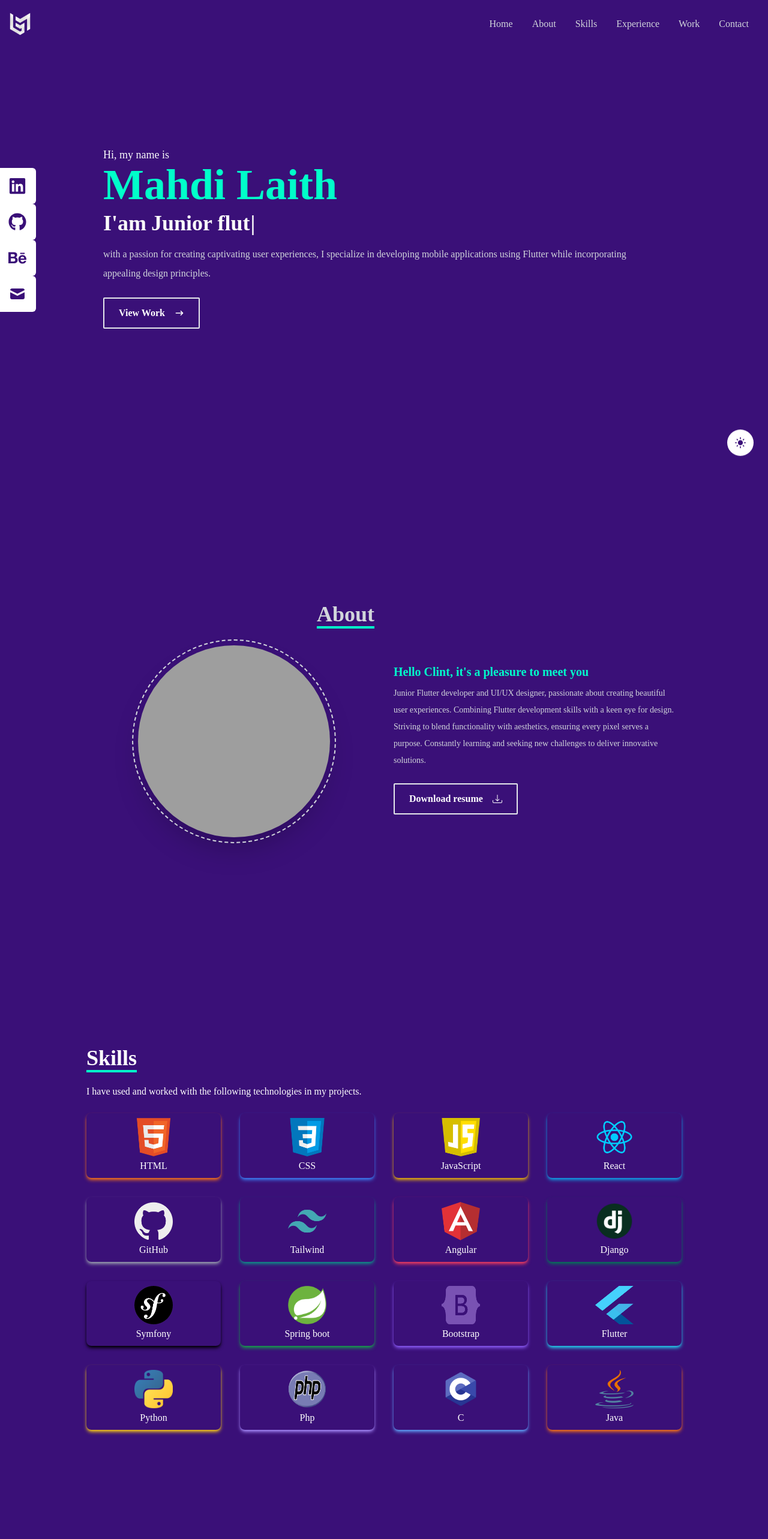
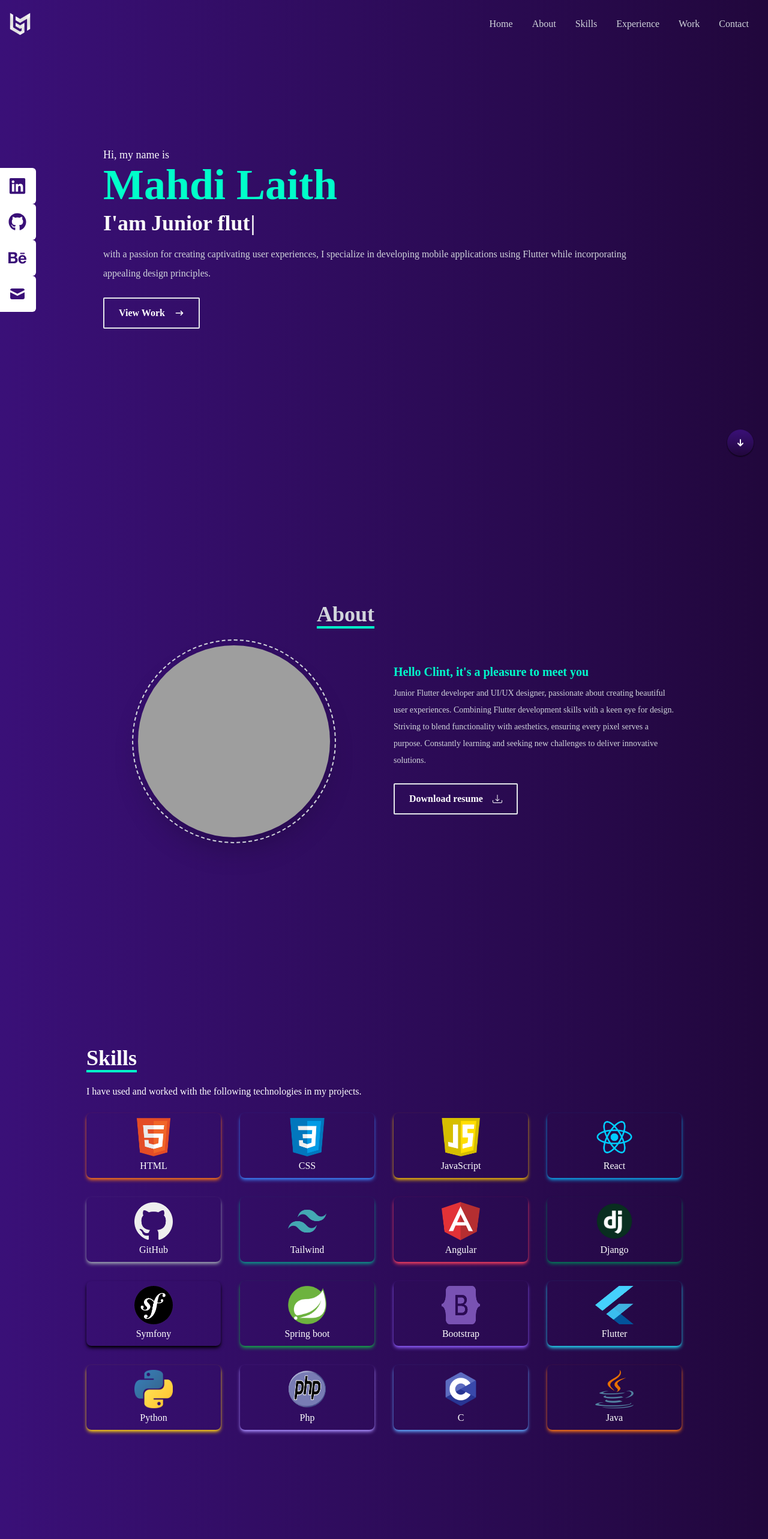
Before and after one commit to alex-baymax/My-portfolio-react, a React (Create React App) app: page / in a window 1280 px wide. Shown: the top 2566 px of the page at 60% size. Built offline with nearby package versions, Linux system fonts and the light colour scheme; grey boxes are pictures that could not be loaded.

Commit message:
still the gradient

```diff
--- a/src/components/About.jsx
+++ b/src/components/About.jsx
@@ -10,7 +10,7 @@ const About = () => {
   };
 
   return (
-    <div name="about" className="w-full h-screen bg-[#3A1078] text-gray-300 dark:bg-[#21073C]">
+    <div name="about" className="w-full h-screen bg-gradient-to-l from-[#21073C] to-[#3A1078] text-gray-300 dark:bg-[#21073C]">
       <div className="flex flex-col justify-center items-center w-full h-full">
         <div className="max-w-[1000px] w-full grid grid-cols-2 gap-8">
           <div className="sm:text-right pb-8 pl-4">
--- a/src/components/Experience.jsx
+++ b/src/components/Experience.jsx
@@ -24,7 +24,7 @@ const Experience = () => {
   return (
     <div
       id="experience"
-      className="min-h-screen bg-[#3A1078] text-gray-300 dark:bg-[#21073C] py-32"
+      className="min-h-screen bg-gradient-to-l from-[#21073C] to-[#3A1078] text-gray-300 py-32"
     >
       <div className="max-w-screen-lg mx-auto p-4 flex flex-col justify-center  h-full text-white">
         <div>
--- a/src/components/Home.jsx
+++ b/src/components/Home.jsx
@@ -4,7 +4,8 @@ import Typewriter from "typewriter-effect";
 
 const Home = () => {
   return (
-    <div name="home" className="w-full h-screen bg-[#3A1078] dark:bg-[#21073C]">
+    // bg-[#3A1078] dark:bg-[#21073C]
+    <div name="home" className="w-full h-screen bg-gradient-to-l from-[#21073C] to-[#3A1078]">
       {/* Container */}
       <div className="max-w-[1000px] mx-auto px-8 flex flex-col justify-center h-full">
         <p className="text-gray-50 text-lg">Hi, my name is</p>
--- a/src/components/Navbar.jsx
+++ b/src/components/Navbar.jsx
@@ -1,8 +1,8 @@
 import React, { useEffect, useState } from "react";
 import Logo from "../assets/logo.png";
-import { FaBars, FaTimes, FaGithub, FaLinkedin, FaBehance } from "react-icons/fa";
-import { HiMail } from "react-icons/hi";
-import { MdDarkMode, MdLightMode } from "react-icons/md";
+import { FaTimes, FaGithub, FaLinkedin, FaBehance } from "react-icons/fa";
+import { BsGridFill } from "react-icons/bs";
+import { HiArrowSmDown, HiMail } from "react-icons/hi";
 
 const Navbar = () => {
   const [nav, setNav] = useState(false);
@@ -28,23 +28,23 @@ const Navbar = () => {
   const handleClick = () => setNav(!nav);
 
   return (
-    <div className='fixed w-full h-[80px] flex justify-between items-center px-4 bg-[#3A1078] dark:bg-[#21073C] text-gray-300 z-20'>
+    <div className='fixed w-full h-[80px] flex justify-between items-center px-4 bg-gradient-to-l from-[#21073C] to-[#3A1078] text-gray-300 z-20'>
       <div>
         <img src={Logo} alt="logo" style={{ width: "35px" }} />
       </div>
       {/*  menu  */}
       <ul className="hidden md:flex ">
-        <li className="hover:font-bold hover:text-[#00FFCA]">Home</li>
-        <li className="hover:font-bold hover:text-[#00FFCA]">About</li>
-        <li className="hover:font-bold hover:text-[#00FFCA]">Skills</li>
-        <li className="hover:font-bold hover:text-[#00FFCA]">Experience</li>
-        <li className="hover:font-bold hover:text-[#00FFCA]">Work</li>
-        <li className="hover:font-bold hover:text-[#00FFCA]">Contact</li>
+        <li className="hover:text-[#00FFCA]">Home</li>
+        <li className="hover:text-[#00FFCA]">About</li>
+        <li className="hover:text-[#00FFCA]">Skills</li>
+        <li className="hover:text-[#00FFCA]">Experience</li>
+        <li className="hover:text-[#00FFCA]">Work</li>
+        <li className="hover:text-[#00FFCA]">Contact</li>
       </ul>
 
       {/* Hamburger */}
       <div onClick={handleClick} className="md:hidden z-10">
-        {!nav ? <FaBars /> : <FaTimes />}
+        {!nav ? <BsGridFill /> : <FaTimes />}
       </div>
 
       {/* Mobile menu */}
@@ -56,9 +56,9 @@ const Navbar = () => {
         <li className="py-6 text-4xl">Contact</li>
       </ul>
 
-      <div className="fixed flex-col top-[90%] right-2 md:right-6 animate-bounce bg-white text-[#3A1078] rounded-full">
+      <div className="fixed flex-col top-[90%] right-2 md:right-6 animate-bounce bg-gradient-to-t from-[#21073C] to-[#3A1078] text-white rounded-full shadow-sm shadow-black">
         <button onClick={handleThemeSwitch} className="p-3">
-          {theme === 'dark' ? <MdDarkMode size={20} /> : <MdLightMode size={20} />}
+          <HiArrowSmDown size={20} />
         </button>
       </div>
 
--- a/src/components/Skill.jsx
+++ b/src/components/Skill.jsx
@@ -120,7 +120,7 @@ const Skill = () => {
   return (
     <div
       name="skill"
-      className="w-full bg-[#3A1078] text-gray-300 dark:bg-[#21073C] py-32"
+      className="w-full bg-gradient-to-l from-[#21073C] to-[#3A1078] text-gray-300  py-32"
     >
       <div className="max-w-screen-lg mx-auto p-4 flex flex-col justify-center  h-full text-white">
 
--- a/src/components/Work.jsx
+++ b/src/components/Work.jsx
@@ -34,7 +34,7 @@ const Work = () => {
   ];
 
   return (
-    <div name="work" className="w-full bg-[#3A1078] dark:bg-[#21073C] py-32">
+    <div name="work" className="w-full bg-gradient-to-l from-[#21073C] to-[#3A1078] py-32">
       <div className="max-w-screen-lg mx-auto p-4 flex flex-col justify-center  h-full text-white">
         <div>
           <h1 className="text-4xl font-bold inline border-b-4 border-[#00FFCA]">Recent Works</h1>
```
